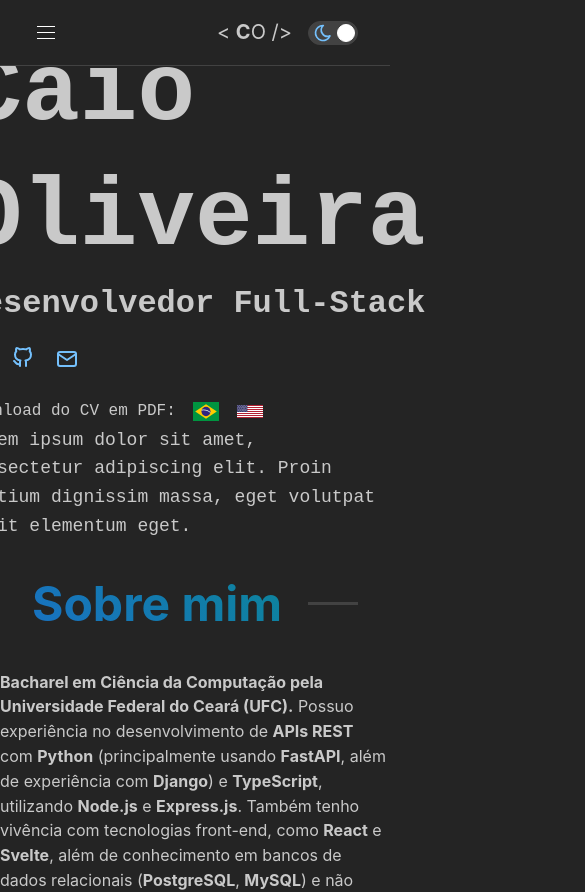
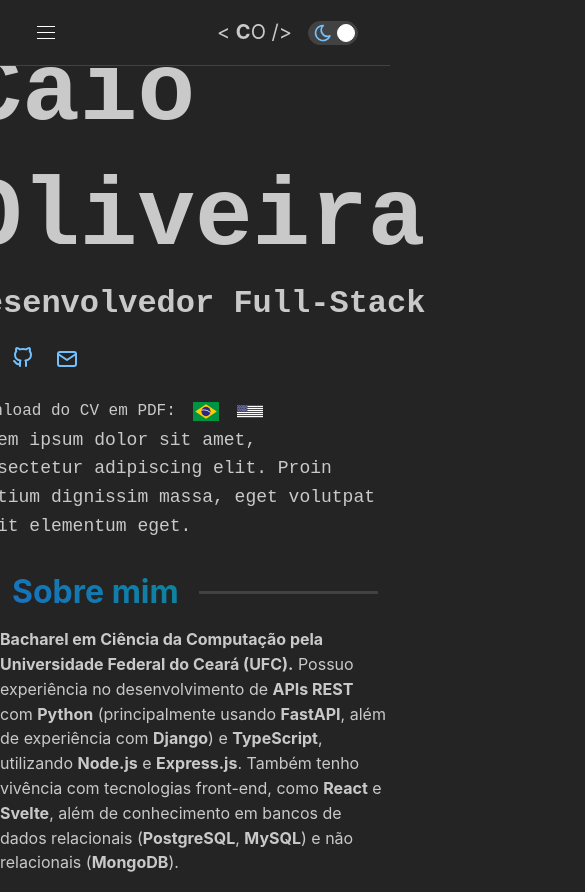
Before and after one commit to caiofov/caiofov.github.io, a React (Create React App) app: page / in a window 390 px wide. Shown: the top 892 px of the page, 585 px wide, since content can reach past the window. Built offline with nearby package versions, Linux system fonts and the light colour scheme.

Commit message:
feat: responsive margins and fontsizes for sections

```diff
--- a/src/components/sections/Section.tsx
+++ b/src/components/sections/Section.tsx
@@ -1,4 +1,4 @@
-import { Anchor, Divider, Group, Title } from "@mantine/core";
+import { Anchor, Divider, Group, Title, useMatches } from "@mantine/core";
 import React, { useEffect, useRef, useState } from "react";
 import { motion, useAnimation, useInView } from "framer-motion";
 import { ReactTyped, Typed } from "react-typed";
@@ -21,9 +21,14 @@ export const Section: React.FC<{
     if (isInView) typed?.reset(true);
   }, [isInView]);
 
+  const [titleSize, pos, dividerMargin, titleMargin] = useMatches({
+    sm: ["3rem", position, "xl", "md"],
+    base: ["2rem", "left", "sm", "xs"],
+  });
+
   return (
     <section>
-      <Group id={id} mb="xl">
+      <Group id={id} mb="xl" w="100%">
         <motion.div
           ref={ref}
           variants={{
@@ -37,12 +42,12 @@ export const Section: React.FC<{
           initial="hidden"
           animate={mainControls}
           transition={{ duration: 1 }}
+          style={{ width: "100%" }}
         >
           <Divider
             size="md"
-            mb="xl"
-            mr="xl"
-            ml="xl"
+            mb={dividerMargin}
+            mx={dividerMargin}
             label={
               <Anchor
                 w="fit-content"
@@ -53,8 +58,8 @@ export const Section: React.FC<{
                 <Title
                   w="fit-content"
                   order={3}
-                  style={{ fontSize: "3rem", fontFamily: "revert" }}
-                  mr="md"
+                  style={{ fontSize: titleSize, fontFamily: "revert" }}
+                  mr={titleMargin}
                 >
                   <ReactTyped
                     strings={[text]}
@@ -71,7 +76,7 @@ export const Section: React.FC<{
                 </Title>
               </Anchor>
             }
-            labelPosition={position}
+            labelPosition={pos as typeof position}
           />
           {children}
         </motion.div>
```
